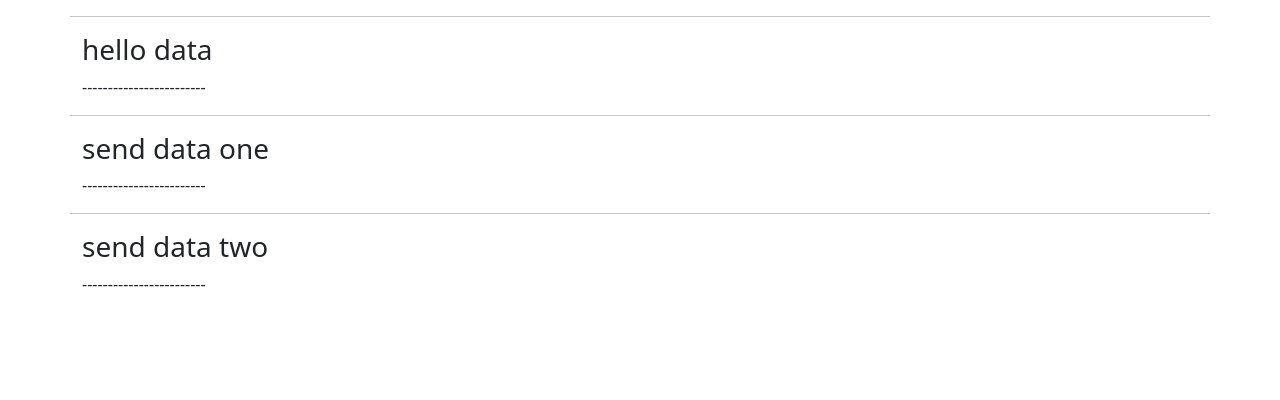
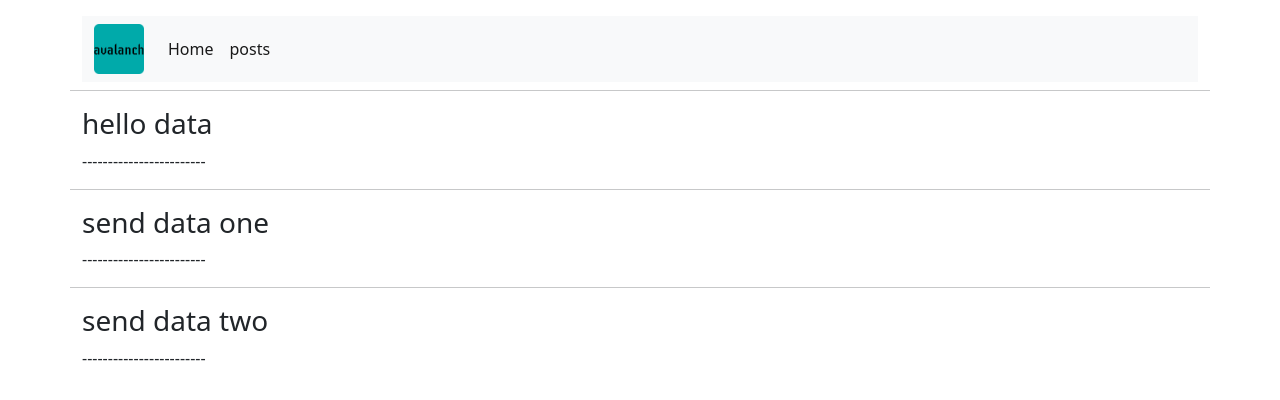
Before and after one commit to bahmanpnn/ajax-with-djago-training, a Django app: template templates/posts/post.html in a window 1280 px wide. Shown: the top 400 px of the page. Run offline with Django 3.2, Linux system fonts and the light colour scheme; the template is opened without the code that fills it, so the values that code supplies are empty.

Commit message:
26/27-return data json response for post detail page and add favicon

```diff
--- a/posts/urls.py
+++ b/posts/urls.py
@@ -1,7 +1,7 @@
 from django.urls import path
 # from .views import *
 from .views import (post_list, hello_data, send_data_one, send_data_two, posts,
-                    like_unlike_post, detail_post)
+                    like_unlike_post, detail_post,detail_post_data)
 
 # app_name = 'posts'
 urlpatterns = [
@@ -13,5 +13,6 @@ urlpatterns = [
     path('send-data-two/<int:n_post>', send_data_two, name='send-data-two'),
     path('posts', posts, name='posts'),
     path('posts/<int:pk>', detail_post, name='detail-post'),
+    path('posts/<int:pk>/data', detail_post_data, name='detail-post-data'),
 
 ]
--- a/templates/shared/base.html
+++ b/templates/shared/base.html
@@ -7,7 +7,7 @@
     <meta charset="UTF-8">
     <meta name="viewport" content="width=device-width, initial-scale=1">
     {#favicon#}
-    {#    <link rel="icon" type="image/png" href="">#}
+    <link rel="icon" type="image/png" href="{% static 'favicon.ico' %}">
 
     {#bootstrap#}
     <link href="https://cdn.jsdelivr.net/npm/bootstrap@5.0.2/dist/css/bootstrap.min.css"
@@ -25,6 +25,8 @@
 </head>
 <body>
 <div class="container mt-3">
+    {% include 'shared/nav.html' %}
+
     {% block content %}
 
     {% endblock %}
--- /dev/null
+++ b/templates/shared/nav.html
@@ -0,0 +1,17 @@
+{% load static %}
+<nav class="navbar navbar-expand-lg navbar-light bg-light mb-2">
+    <div class="container-fluid">
+        <div>
+            <a class="navbar-brand" href="{% url 'posts' %}">
+                <img src="{% static 'favicon.png' %}" alt="" width="50" height="50">
+            </a>
+        </div>
+        <div class="collapse navbar-collapse" id="navbarNavAltMarkup">
+            <div class="navbar-nav">
+                <a class="nav-link active" aria-current="page"
+                   href="{% url 'post-list' %}">Home</a>
+                <a class="nav-link active" href="{% url 'posts' %}">posts</a>
+            </div>
+        </div>
+    </div>
+</nav>
```
Also changed, not shown: posts/views.py (+12 -0 lines), static/js/detail_post.js (+16 -0 lines), static/favicon.ico (added), static/favicon.png (added).
